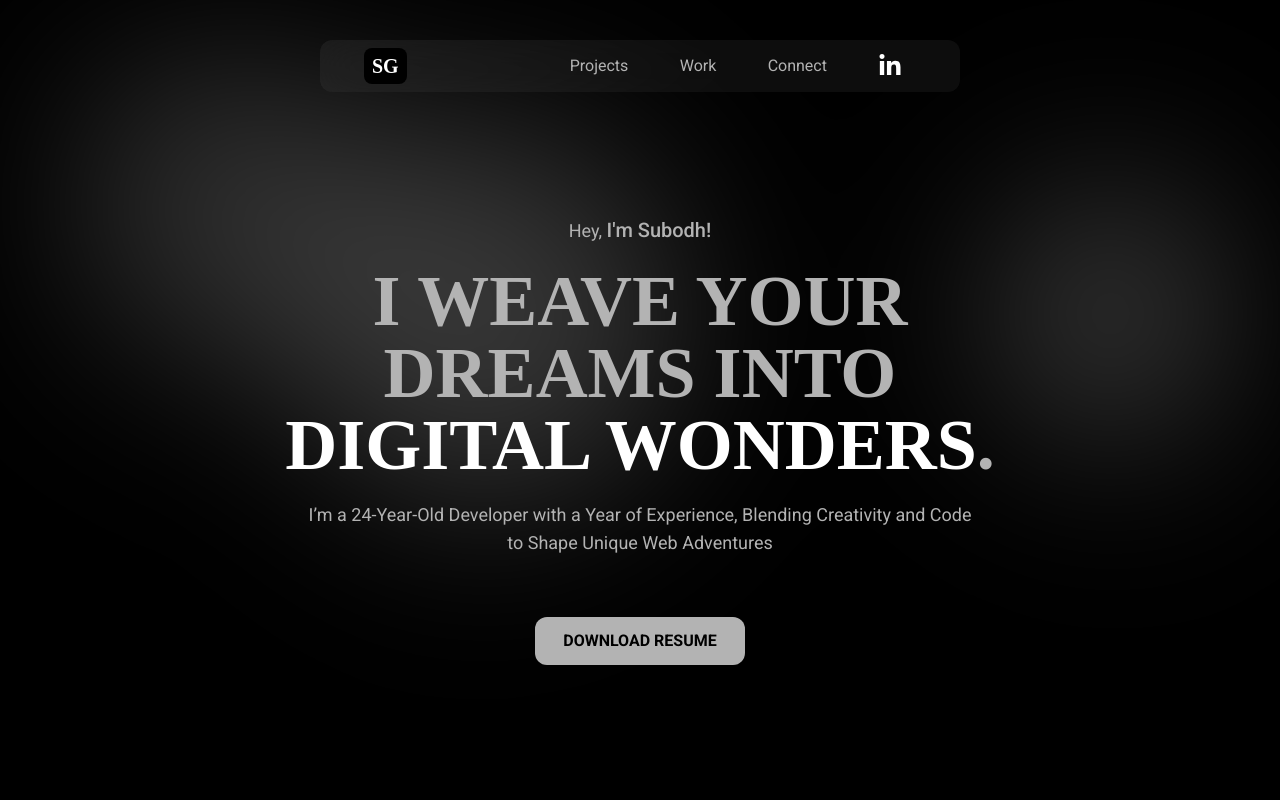
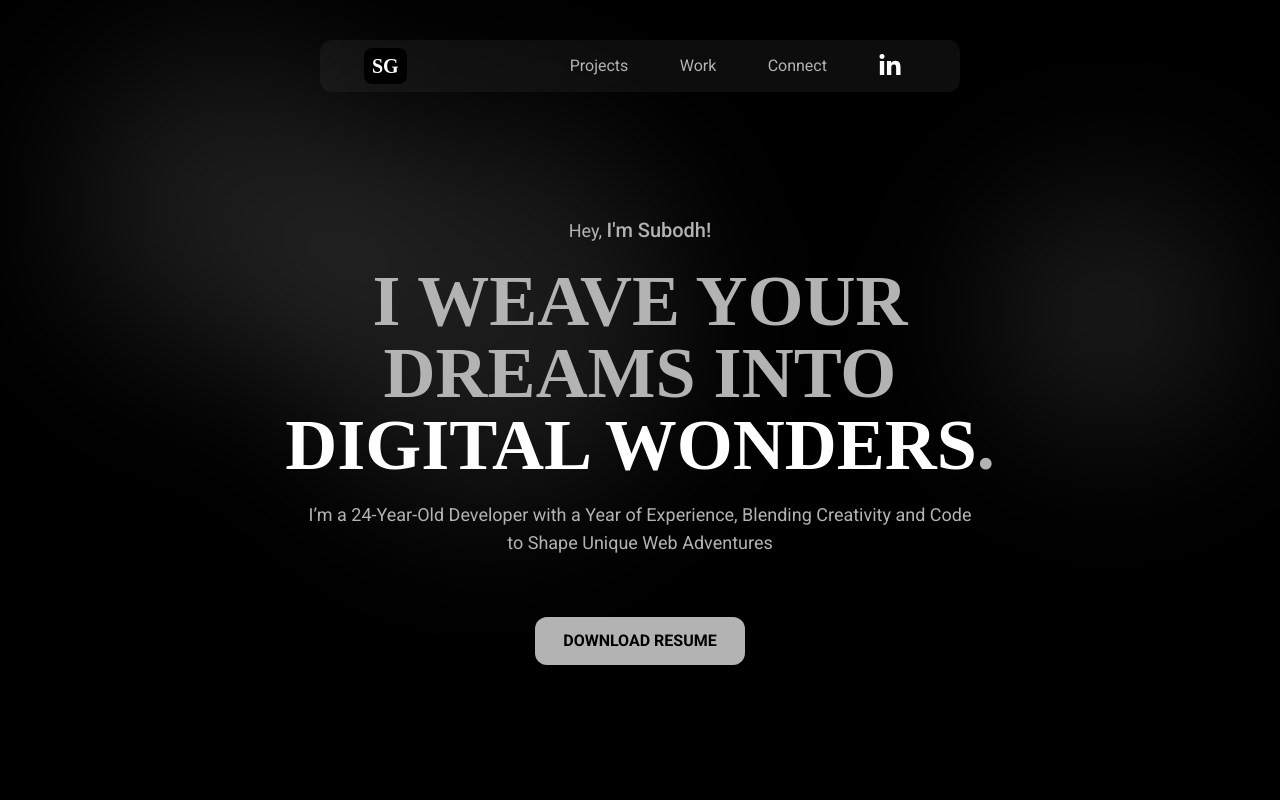
Before and after one commit to subodhGalande/portfolio-v2, a React (Vite) app: page / in a window 1280 px wide. Shown: the top 800 px of the page. Built offline with nearby package versions, Linux system fonts and the light colour scheme; a web font is replaced by a local one.

Commit message:
fix: bg animation

```diff
--- a/src/components/Background.jsx
+++ b/src/components/Background.jsx
@@ -2,9 +2,9 @@ const Animation = () => {
   return (
     <>
       <div className=" w-full fixed z-0 h-screen overflow-hidden blur-3xl ">
-        <div className=" absolute w-96 h-96  bg-grey blur-3xl opacity-30 rounded-full  animate-rotate-move-1  mix-blend-multiply "></div>
-        <div className="absolute w-80 h-80  bg-grey blur-3xl  opacity-25 rounded-full animate-rotate-move-2 mix-blend-multiply "></div>
-        <div className="absolute w-64 h-64  bg-grey  blur-3xl opacity-30 rounded-full animate-rotate-move-3  mix-blend-multiply"></div>
+        <div className=" absolute w-96 h-96  bg-grey blur-2xl  opacity-15 rounded-full  animate-rotate-move-1  "></div>
+        <div className="absolute w-80 h-80  bg-grey blur-2xl  opacity-15 rounded-full animate-rotate-move-2 "></div>
+        <div className="absolute w-64 h-64  bg-grey blur-2xl  opacity-15 rounded-full animate-rotate-move-3 "></div>
       </div>
     </>
   );
```
